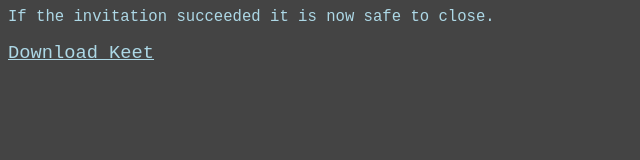
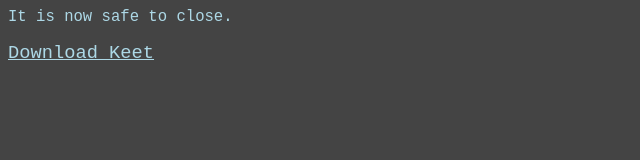
Before and after one commit to davidmarkclements/davidmarkclements.github.io, a plain HTML site: page index.html in a window 1280 px wide. Shown: the whole page, without its empty margins (0-640 px from the left). Drawn offline with Linux system fonts and the light colour scheme.

Commit message:
experiment

```diff
--- a/index.html
+++ b/index.html
@@ -2,7 +2,7 @@
 <style>
   body, a { background: #444; color: lightblue; font-size: 1.2em; font-family: monospace; word-wrap: break-word; overflow-wrap: break-word; }
 </style>
-<pre>If the invitation succeeded it is now safe to close.</pre>
+<pre>It is now safe to close.</pre>
 <a href="https://keet.io/download">Download Keet</a>
 <script>
   const pre = document.querySelector('pre')
@@ -25,12 +25,10 @@
     const interval = setInterval(countdown, 1000)
     countdown()
     const reset = () => {
-      location.href = location.href.slice(0, location.href.indexOf('#'))
-      // in some scenarios page (e.g. mobile when alert is not interacted with) will not reload
-      // fallback to resetting state
       pre.innerText = pretext
       a.href = href
       a.innerText = dl
+      location.href = location.href.slice(0, location.href.indexOf('#'))
     }
     setTimeout(() => {
       reset()
```
